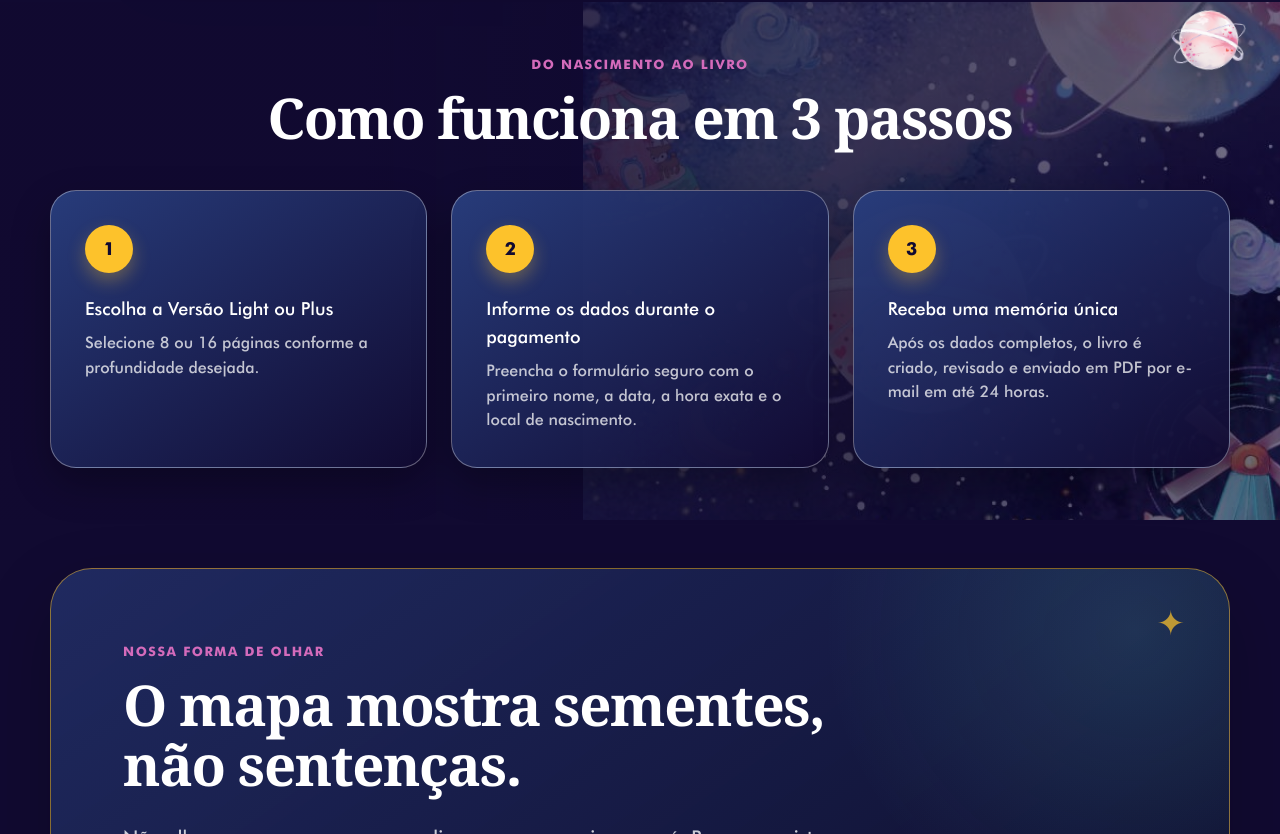
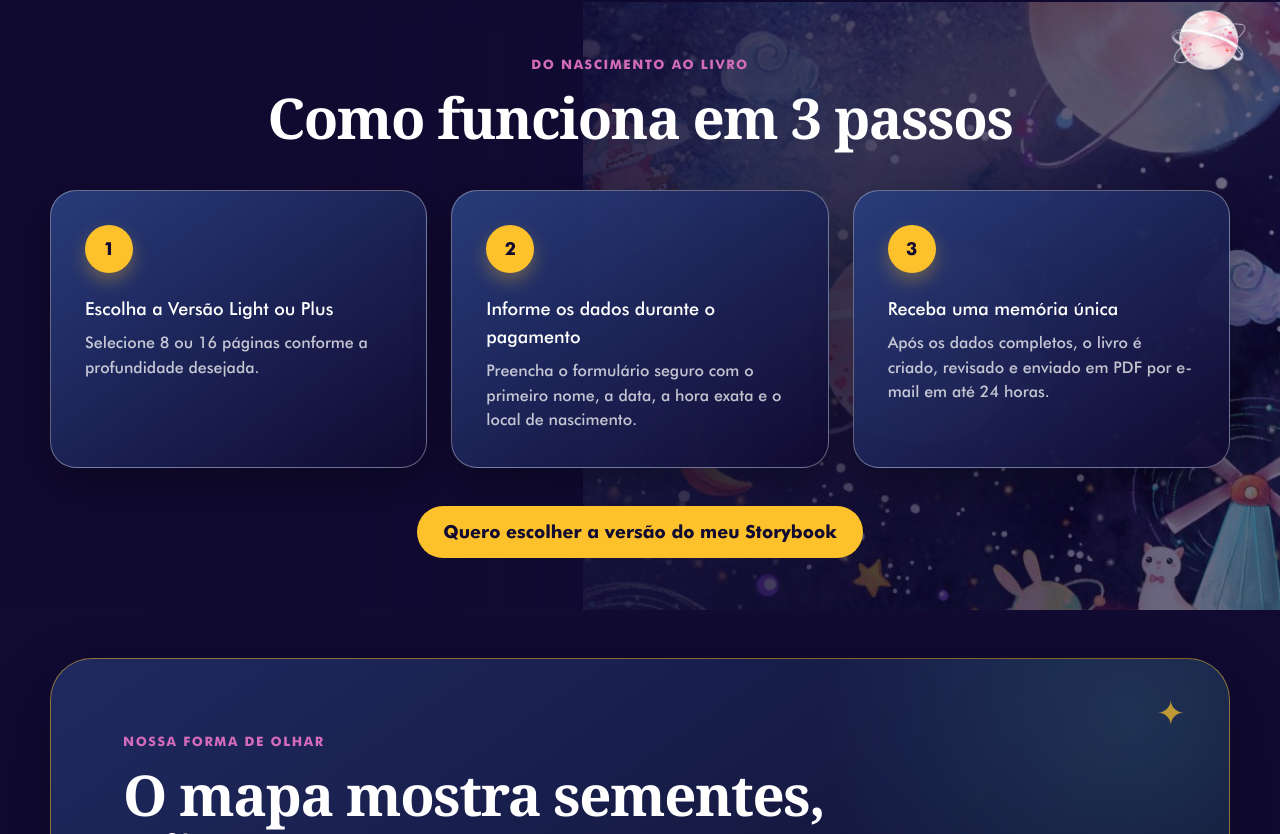
Before and after one commit to alinesantosarquitetura3-oss/meuprimeiroceu, a Next.js app: page / in a window 1280 px wide. Shown: the part 6623-7457 px from the top of the page. Built offline with nearby package versions, Linux system fonts and the light colour scheme.

Commit message:
Add CTA after process steps

```diff
--- a/app/page.tsx
+++ b/app/page.tsx
@@ -130,6 +130,7 @@ export default function Home() {
         <img className="cosmicSymbol stepsPlanet" src="/assets/decor/simb2-transparent.png" alt="" aria-hidden="true" />
         <div className="sectionTitle"><p className="eyebrow">Do nascimento ao livro</p><h2>Como funciona em 3 passos</h2></div>
         <div className="steps"><article><b>1</b><h3>Escolha a Versão Light ou Plus</h3><p>Selecione 8 ou 16 páginas conforme a profundidade desejada.</p></article><article><b>2</b><h3>Informe os dados durante o pagamento</h3><p>Preencha o formulário seguro com o primeiro nome, a data, a hora exata e o local de nascimento.</p></article><article><b>3</b><h3>Receba uma memória única</h3><p>Após os dados completos, o livro é criado, revisado e enviado em PDF por e-mail em até 24 horas.</p></article></div>
+        <div className="sectionCta"><a className="button action" href="#storybooks">Quero escolher a versão do meu Storybook</a></div>
       </section>
 
       <section className="brandManifesto" aria-labelledby="manifesto-title">
```
